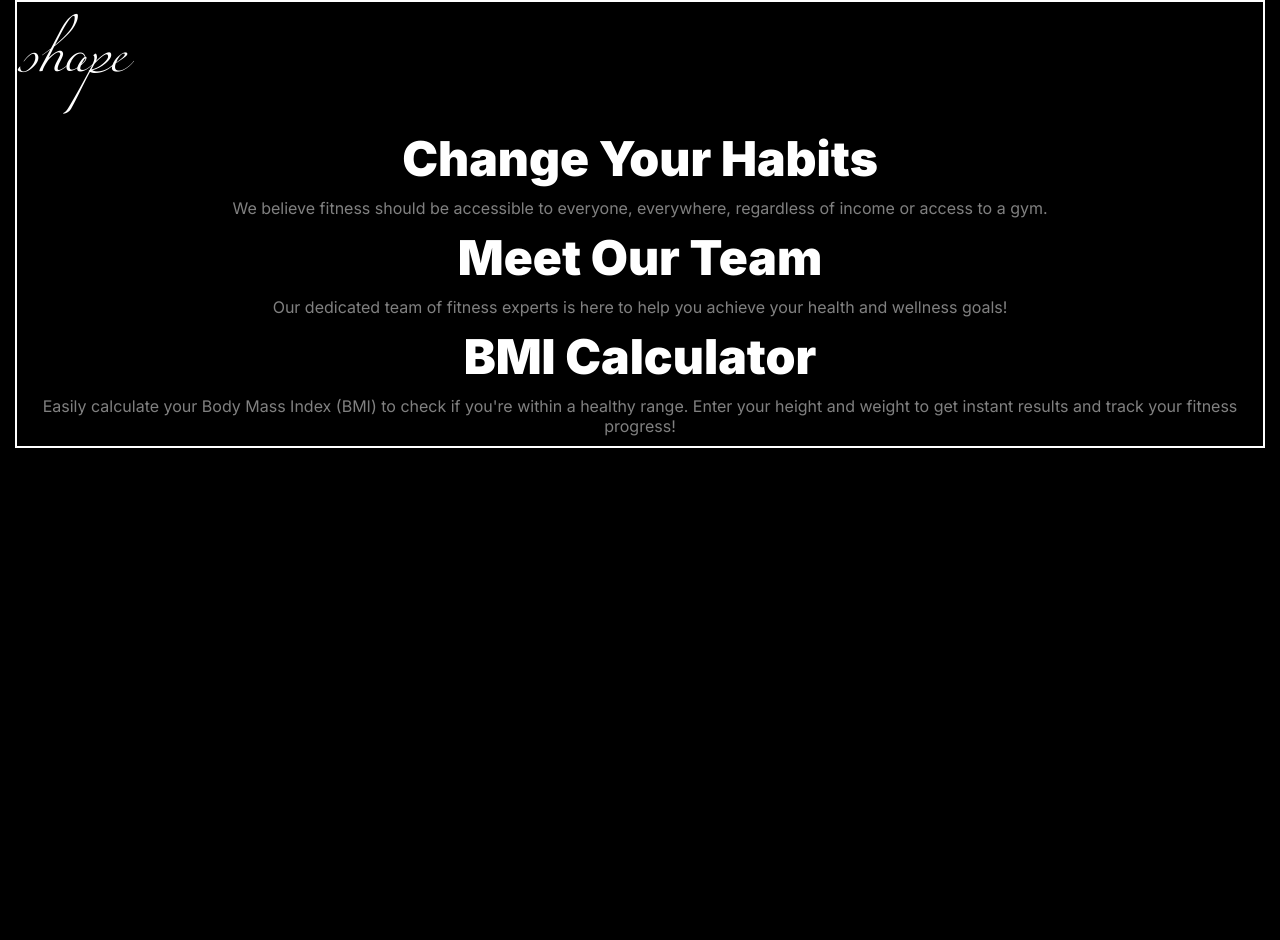
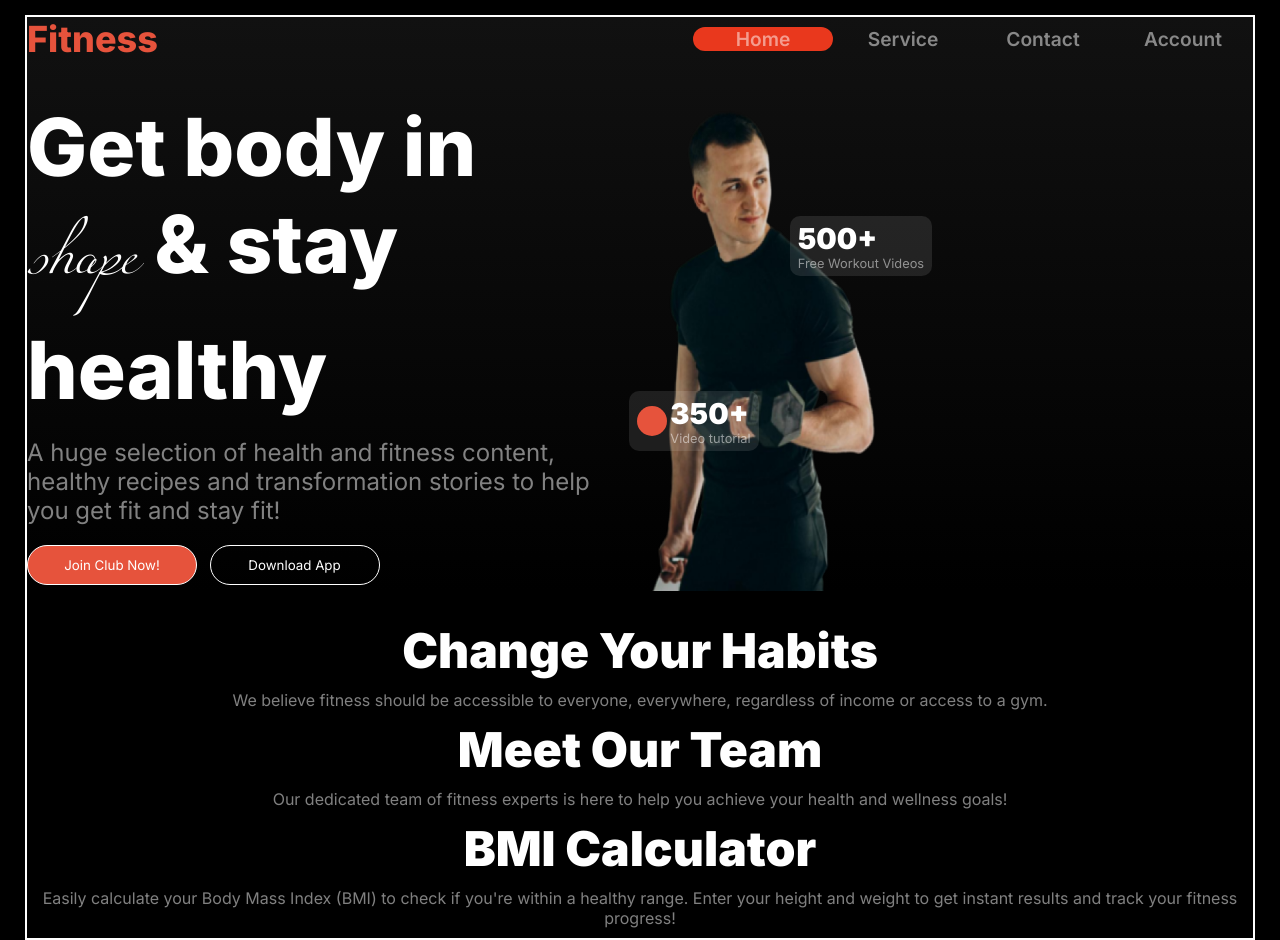
Before and after one commit to Dev-Asifur-Rahman/re-assignment-second, a plain HTML site: page index.html in a window 1280 px wide. Before the commit the page ends 800 px from the top, so only its background shows below. Drawn offline with Linux system fonts and the light colour scheme.

Commit message:
banner done

```diff
--- a/index.html
+++ b/index.html
@@ -11,15 +11,48 @@
     <header>
       <nav>
         <p class="name">
-
+          Fitness
         </p>
         <div class="menu-icon">
             <i class="fa-solid fa-bars"></i>
         </div>
+        <ul class="links" type="none">
+          <li class="link-one"><a href="#">Home</a></li>
+          <li><a href="#">Service</a></li>
+          <li><a href="#">Contact</a></li>
+          <li><a href="#">Account</a></li>
+        </ul>
       </nav>
+      <div class="banner">
+        <div class="banner-div1">
+          <p class="banner-heading">Get body in <br><span class="miama">shape</span> & stay <br>healthy</p>
+          <p class="banner-text">A huge selection of health and fitness content, healthy recipes and transformation stories to help you get fit and stay fit!</p>
+          <div class="btn-div">
+            <button class="banner-btn" style="background-color: #E6533C;">
+              Join Club Now!
+            </button>
+            <button class="banner-btn" style="background-color: transparent;">
+              Download App
+            </button>
+          </div>
+        </div>
+        <div class="banner-div2">
+          <div class="video-div1">
+            <p style="color: white; font-weight: 900; font-size: 1.8rem;">500+</p>
+            <p style="color: #FFFFFF80; font-weight: 400; font-size: 0.8rem;">Free Workout Videos</p>
+          </div>
+          <div class="video-div2">
+            <p style="height: 30px; width: 30px; border-radius: 50%; background-color: #E6533C;"></p>
+            <div>
+              <p style="color: white; font-weight: 900; font-size: 1.8rem;">350+</p>
+              <p style="color: #FFFFFF80; font-weight: 400; font-size: 0.8rem;">Video tutorial</p>
+            </div>
+          </div>
+          <img src="images/Images2.png" alt="its an image">
+        </div>
+      </div>
     </header>
     <main>
-        <p class="miama">shape</p>
         <div class="heading-text">
           <p class="common-heading">Change Your Habits</p>
           <p class="common-text">We believe fitness should be accessible to everyone, everywhere, regardless of income or access to a gym.</p>
--- a/style.css
+++ b/style.css
@@ -15,7 +15,7 @@
 
 body {
   background: black;
-  margin: 0 15px;
+  margin: 15px 25px;
   border: 2px solid white;
 }
 
@@ -32,7 +32,7 @@ body {
   color: var(--text-color);
   text-align: center;
 }
-.heading-text{
+.heading-text {
   margin: 10px 0px;
   display: flex;
   justify-content: center;
@@ -47,15 +47,141 @@ body {
   display: none;
   color: var(--heading-color);
 }
+nav .name {
+  color: rgb(230, 83, 60);
+  font-weight: 800;
+  font-size: 2.25rem;
+}
+nav > ul a {
+  color: var(--text-color);
+  font-size: 1.2rem;
+  text-decoration: none;
+  font-weight: 600;
+}
+nav ul {
+  display: flex;
+  align-items: center;
+}
+nav {
+  display: flex;
+  justify-content: space-between;
+  align-items: center;
+
+}
+nav > ul li {
+  width: 140px;
+  text-align: center;
+}
+.link-one {
+  border-radius: 12px;
+  background: #e9381d;
+  color: #FFFFFF;
+}
 .miama {
   font-family: Miama;
   color: var(--heading-color);
   font-weight: 400;
   font-size: 5rem;
 }
+header{
+  background: linear-gradient(180deg, rgb(17, 17, 17), rgba(119, 119, 119, 0) 100%);
+}
+.banner{
+  margin: 30px 0px;
+  display: flex;
+  justify-content: center;
+  align-items: center;
+  gap: 15px;
+}
+.banner-div1,.banner-div2{
+  width: 100%;
+  height: 500px;
+}
+.banner-div2{
+  position: relative;
+}
+
+.banner-div2>img{
+  width: 40%;
+  height: 100%;
+}
+.video-div1{
+  background: rgba(255, 255, 255, 0.1);
+  border-radius: 10px;
+  padding: 5px 8px;
+  position: absolute;
+  top: 25%;
+  right: 53%;
+}
+.video-div2{
+  display: flex;
+  justify-content: center;
+  align-items: center;
+  border-radius: 10px;
+  padding: 5px 8px;
+  gap: 3px;
+  background: rgba(255, 255, 255, 0.1);
+  position: absolute;
+  bottom: 28%;
+  left: -3%;
+}
+.banner-div1{
+  display: flex;
+  justify-content: center;
+  flex-direction: column;
+  /* align-items: center; */
+  gap: 20px;
+}
+
+.banner-heading{
+  color: var(--heading-color);
+  font-weight: 800;
+  font-size: 5rem;
+}
+.banner-text{
+  color: var(--text-color);
+  font-weight: 400;
+  font-size: 1.5rem;
+}
+.banner-btn{
+  height: 40px;
+  width: 170px;
+  text-align: center;
+  color: #FFFFFF;
+  border-radius: 2.5rem;
+  border: 1px solid rgb(255, 255, 255);
+  cursor: pointer;
+  outline: none;
+  margin-right: 8px;
+}
 /* for small screen  */
 @media screen and (max-width: 576px) {
   .menu-icon {
     display: block;
   }
+  nav ul{
+    display: none;
+  }
+  .banner{
+    margin: 10px auto;
+    flex-direction: column;
+  }
+  .banner-div1{
+    height: auto;
+  }
+  .banner-heading{
+    font-size: 4rem;
+  }
+  .banner-div2{
+    text-align: center;
+    height: 300px;
+  }
+  .video-div1{
+    top: 10%;
+    right: 7%;
+  }
+  .video-div2{
+    bottom: 21%;
+    left: 10%;
+  }
 }
```
Also changed, not shown: images/Images2.png (renamed from images/Images 2.png).
